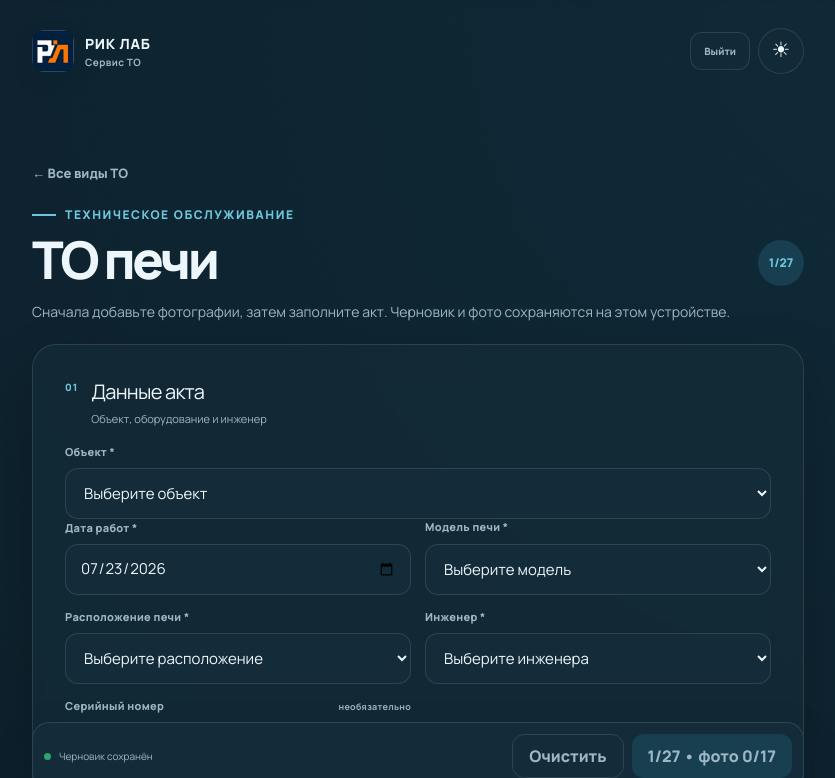
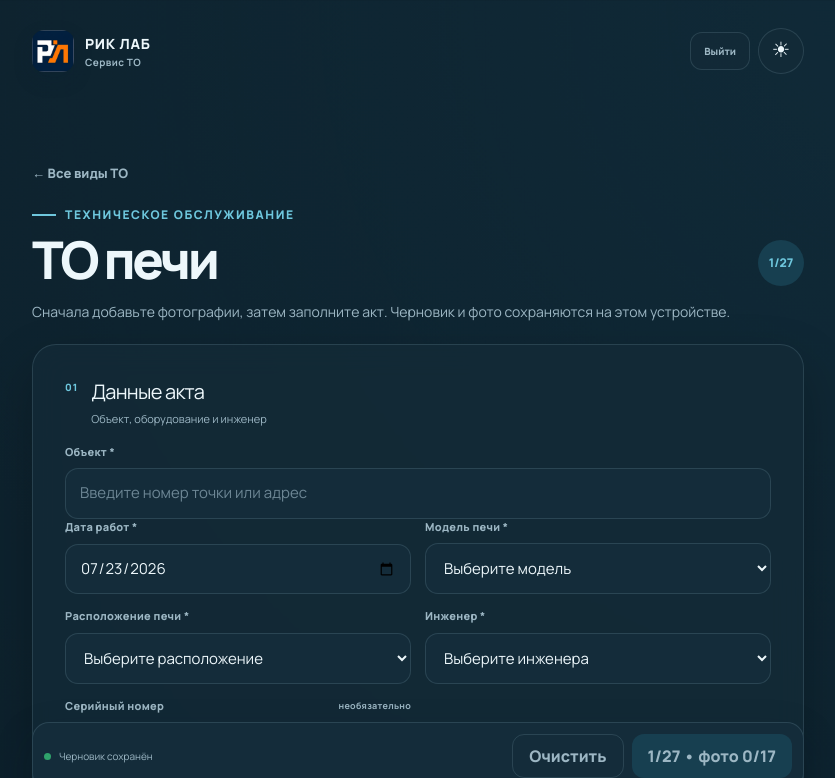
Before and after one commit to sbutovdodo-creator/service-to-reports, a Next.js app: page /to/ovens in a window 1280 px wide. Shown: the top 778 px of the page, without its empty margins (222-1057 px from the left). Built offline with nearby package versions, Linux system fonts and the light colour scheme.

Commit message:
Add searchable points and optional issue photos

```diff
--- a/app/globals.css
+++ b/app/globals.css
@@ -207,7 +207,15 @@ footer { padding-top: 20px; border-top: 1px solid var(--line); color: var(--mute
 .compact-heading > p { margin: 15px 0 0; color: var(--muted); font-size: 14px; line-height: 1.5; }
 .compact-act-form { margin-top: 22px; gap: 12px; }
 .compact-form-section { padding: clamp(18px, 3vw, 25px); }
-.object-field select { font-weight: 750; }
+.object-field input { font-weight: 750; }
+.object-combobox { position: relative; }
+.object-search-results { max-height: 320px; overflow-y: auto; position: absolute; z-index: 20; top: calc(100% + 6px); right: 0; left: 0; padding: 7px; border: 1px solid var(--line); border-radius: 14px; background: var(--surface-strong); box-shadow: 0 18px 42px rgba(10, 35, 48, .24); }
+.object-search-group > span { display: block; padding: 8px 9px 5px; color: var(--muted); font-size: 8px; font-weight: 850; letter-spacing: .08em; text-transform: uppercase; }
+.object-search-group button { width: 100%; padding: 9px; display: grid; grid-template-columns: minmax(54px, auto) 1fr; align-items: start; gap: 10px; border: 0; border-radius: 9px; background: transparent; color: var(--text); text-align: left; cursor: pointer; }
+.object-search-group button:hover, .object-search-group button:focus-visible, .object-search-group button[aria-selected="true"] { outline: none; background: var(--accent-soft); }
+.object-search-group button strong { color: var(--accent); font-size: 11px; }
+.object-search-group button small { color: var(--muted); font-size: 10px; line-height: 1.35; }
+.object-search-empty { margin: 0; padding: 16px 10px; color: var(--muted); text-align: center; font-size: 11px; }
 .object-summary { margin: 15px 0 18px; padding: 14px; display: grid; grid-template-columns: .7fr 1.3fr; gap: 12px; border-radius: 14px; background: var(--accent-soft); }
 .object-summary div { min-width: 0; }
 .object-summary span { display: block; margin-bottom: 4px; color: var(--muted); font-size: 9px; font-weight: 850; letter-spacing: .06em; text-transform: uppercase; }
--- a/app/to/ovens/page.tsx
+++ b/app/to/ovens/page.tsx
@@ -32,6 +32,7 @@ const CHECKLIST_KEY = "oven-checklist-draft-v1";
 const ACT_ENTRIES_KEY = "oven-act-entries-draft-v1";
 const STEP_KEY = "oven-maintenance-step-v1";
 const EXTRA_PHOTO_PREFIX = "extra-work-";
+const ISSUE_PHOTO_PREFIX = "unresolved-issue-";
 const SLOT_PHOTO_SEPARATOR = "--photo-";
 const IMAGE_FILE_EXTENSION = /\.(?:avif|heic|heif|jpe?g|png|webp)$/i;
 const technicians = ["Давыдов Алексей", "Кусков Сергей", "Пахомов Александр", "Рубцов Алексей", "Фефелов Сергей", "Эсанов Бахром", "Эсанбоев Анвар"];
@@ -41,6 +42,14 @@ function customerForObject(objectId: string) {
   if (/^0-\d+$/.test(objectId) || /^x[1-4]$/.test(objectId)) return "ООО «Пицца Венчур»";
   if (/^m(?:[1-9]|[12]\d|30)$/.test(objectId) || /^m27-/.test(objectId) || ["r1", "r2", "zh1", "zh2", "k1", "k2"].includes(objectId)) return "ООО «ДПМ Север»";
   return "";
+}
+
+function siteLabel(site: (typeof siteObjects)[number]) {
+  return `${site.code} — ${site.address}`;
+}
+
+function normalizeSearch(value: string) {
+  return value.toLocaleLowerCase("ru-RU").replace(/ё/g, "е").replace(/[^a-zа-я0-9]+/gi, " ").trim();
 }
 
 function localDate() {
@@ -83,6 +92,9 @@ export default function OvenMaintenancePage() {
   const [photoError, setPhotoError] = useState("");
   const [processingPhoto, setProcessingPhoto] = useState<string | null>(null);
   const [extraDragActive, setExtraDragActive] = useState(false);
+  const [issueDragActive, setIssueDragActive] = useState(false);
+  const [objectSearch, setObjectSearch] = useState("");
+  const [objectMenuOpen, setObjectMenuOpen] = useState(false);
 
   useEffect(() => {
     const savedTheme = window.localStorage.getItem("to-theme") as Theme | null;
@@ -95,6 +107,8 @@ export default function OvenMaintenancePage() {
       try {
         const restored = { ...initialData, ...JSON.parse(savedDraft) } as ActData;
         setForm({ ...restored, customer: customerForObject(restored.objectId) });
+        const restoredSite = siteObjects.find((site) => site.id === restored.objectId);
+        setObjectSearch(restoredSite ? siteLabel(restoredSite) : "");
       } catch { setForm({ ...initialData, date: localDate() }); }
     } else setForm({ ...initialData, date: localDate() });
 
@@ -150,6 +164,15 @@ export default function OvenMaintenancePage() {
   const completedRequiredPhotos = requiredPhotoSlots.filter((slot) => photos[slot.key]).length;
   const reportIsComplete = isComplete && completedRequiredPhotos === requiredPhotoSlots.length;
   const extraPhotos = Object.values(photos).filter((photo) => photo.key.startsWith(EXTRA_PHOTO_PREFIX)).sort((left, right) => left.updatedAt - right.updatedAt);
+  const issuePhotos = Object.values(photos).filter((photo) => photo.key.startsWith(ISSUE_PHOTO_PREFIX)).sort((left, right) => left.updatedAt - right.updatedAt);
+  const filteredSites = useMemo(() => {
+    const terms = normalizeSearch(objectSearch).split(" ").filter(Boolean);
+    if (!terms.length || form.objectId) return siteObjects;
+    return siteObjects.filter((site) => {
+      const searchable = normalizeSearch(`${site.code} ${site.address} ${site.group}`);
+      return terms.every((term) => searchable.includes(term));
+    });
+  }, [objectSearch, form.objectId]);
 
   function updateField<K extends keyof ActData>(field: K, value: ActData[K]) {
     setForm((current) => ({ ...current, [field]: value }));
@@ -158,6 +181,14 @@ export default function OvenMaintenancePage() {
   function selectObject(objectId: string) {
     const site = siteObjects.find((item) => item.id === objectId);
     setForm((current) => ({ ...current, objectId, objectCode: site?.code ?? "", pizzeriaAddress: site?.address ?? "", customer: site ? customerForObject(site.id) : "" }));
+    if (site) setObjectSearch(siteLabel(site));
+  }
+
+  function searchObject(value: string) {
+    setObjectSearch(value);
+    setObjectMenuOpen(true);
+    const exactSite = siteObjects.find((site) => normalizeSearch(siteLabel(site)) === normalizeSearch(value));
+    selectObject(exactSite?.id ?? "");
   }
 
   function updateChecklist(itemId: string, patch: Partial<{ done: boolean; comment: string }>) {
@@ -231,9 +262,9 @@ export default function OvenMaintenancePage() {
     });
   }
 
-  async function addFilesToExtraPhotos(files: File[]) {
+  async function addFilesToPhotoCollection(prefix: string, files: File[]) {
     for (const [index, file] of files.entries()) {
-      const key = `${EXTRA_PHOTO_PREFIX}${Date.now()}-${index}-${Math.random().toString(36).slice(2, 7)}`;
+      const key = `${prefix}${Date.now()}-${index}-${Math.random().toString(36).slice(2, 7)}`;
       setProcessingPhoto(key);
       setPhotoError("");
       try {
@@ -251,7 +282,13 @@ export default function OvenMaintenancePage() {
   async function addExtraPhotos(event: ChangeEvent<HTMLInputElement>) {
     const files = Array.from(event.target.files ?? []);
     event.target.value = "";
-    await addFilesToExtraPhotos(files);
+    await addFilesToPhotoCollection(EXTRA_PHOTO_PREFIX, files);
+  }
+
+  async function addIssuePhotos(event: ChangeEvent<HTMLInputElement>) {
+    const files = Array.from(event.target.files ?? []);
+    event.target.value = "";
+    await addFilesToPhotoCollection(ISSUE_PHOTO_PREFIX, files);
   }
 
   async function handleExtraPhotoDrop(event: DragEvent<HTMLElement>) {
@@ -262,7 +299,18 @@ export default function OvenMaintenancePage() {
       setPhotoError("Перетаскивать можно только файлы изображений.");
       return;
     }
-    await addFilesToExtraPhotos(images);
+    await addFilesToPhotoCollection(EXTRA_PHOTO_PREFIX, images);
+  }
+
+  async function handleIssuePhotoDrop(event: DragEvent<HTMLElement>) {
+    event.preventDefault();
+    setIssueDragActive(false);
+    const images = acceptedDroppedImages(Array.from(event.dataTransfer.files));
+    if (!images.length) {
+      setPhotoError("Перетаскивать можно только файлы изображений.");
+      return;
+    }
+    await addFilesToPhotoCollection(ISSUE_PHOTO_PREFIX, images);
   }
 
   function updateActEntry(section: keyof ActEntries, index: number, value: string) {
@@ -380,7 +428,9 @@ export default function OvenMaintenancePage() {
     });
     const optimizedExtraPhotos = Object.values(sourcePhotos).filter((photo) => photo.key.startsWith(EXTRA_PHOTO_PREFIX)).sort((left, right) => left.updatedAt - right.updatedAt);
     const extraItems = optimizedExtraPhotos.map((photo, index) => ({ key: photo.key, title: `Дополнительные работы — фото ${index + 1}`, required: false }));
-    const photoItems = [...regularItems, ...extraItems];
+    const optimizedIssuePhotos = Object.values(sourcePhotos).filter((photo) => photo.key.startsWith(ISSUE_PHOTO_PREFIX)).sort((left, right) => left.updatedAt - right.updatedAt);
+    const issueItems = optimizedIssuePhotos.map((photo, index) => ({ key: photo.key, title: `Выявленные замечания — фото ${index + 1}`, required: false }));
+    const photoItems = [...regularItems, ...extraItems, ...issueItems];
     const body = new FormData();
     body.append("metadata", JSON.stringify({ act: form, entries: actEntries, photos: photoItems }));
     photoItems.forEach((item) => body.append(`photo:${item.key}`, sourcePhotos[item.key].blob, `${item.key}.jpg`));
@@ -393,6 +443,8 @@ export default function OvenMaintenancePage() {
     window.localStorage.removeItem(CHECKLIST_KEY);
     window.localStorage.removeItem(ACT_ENTRIES_KEY);
     setForm({ ...initialData, date: localDate() });
+    setObjectSearch("");
+    setObjectMenuOpen(false);
     setChecklist(emptyChecklist());
     setActEntries(emptyActEntries());
     clearStoredPhotos().catch(() => undefined);
@@ -418,8 +470,8 @@ export default function OvenMaintenancePage() {
       <form className="one-page-form" onSubmit={handleSubmit}>
         <section className="form-section compact-form-section act-data-section">
           <div className="checklist-section-heading"><span>01</span><div><h2>Данные акта</h2><p>Объект, оборудование и инженер</p></div></div>
-          <label className="field object-field"><span>Объект *</span><select value={form.objectId} onChange={(event) => selectObject(event.target.value)} required><option value="">Выберите объект</option>{siteGroups.map((group) => <optgroup label={group} key={group}>{siteObjects.filter((site) => site.group === group).map((site) => <option value={site.id} key={site.id}>{site.code} — {site.address}</option>)}</optgroup>)}</select></label>
-          {form.objectId && <div className="object-summary" aria-live="polite"><div><span>Заказчик</span><strong>{form.customer || "Будет добавлен позже"}</strong></div><div><span>Пиццерия</span><strong>{form.objectCode}</strong><p>{form.pizzeriaAddress}</p></div></div>}
+          <label className="field object-field"><span>Объект *</span><div className="object-combobox"><input value={objectSearch} onChange={(event) => searchObject(event.target.value)} onFocus={() => setObjectMenuOpen(true)} onBlur={() => window.setTimeout(() => setObjectMenuOpen(false), 120)} onKeyDown={(event) => { if (event.key === "Escape") setObjectMenuOpen(false); if (event.key === "Enter" && objectMenuOpen && !form.objectId && filteredSites[0]) { event.preventDefault(); selectObject(filteredSites[0].id); setObjectMenuOpen(false); } }} placeholder="Введите номер точки или адрес" role="combobox" aria-expanded={objectMenuOpen} aria-controls="object-search-results" aria-autocomplete="list" autoComplete="off" required />{objectMenuOpen && <div className="object-search-results" id="object-search-results" role="listbox">{filteredSites.length ? siteGroups.map((group) => { const groupSites = filteredSites.filter((site) => site.group === group); return groupSites.length ? <div className="object-search-group" key={group}><span>{group}</span>{groupSites.map((site) => <button type="button" role="option" aria-selected={site.id === form.objectId} onPointerDown={(event) => { event.preventDefault(); selectObject(site.id); setObjectMenuOpen(false); }} key={site.id}><strong>{site.code}</strong><small>{site.address}</small></button>)}</div> : null; }) : <p className="object-search-empty">Точки не найдены</p>}</div>}</div></label>
+          {form.objectId && <div className="object-summary" aria-live="polite"><div><span>Заказчик</span><strong>{form.customer}</strong></div><div><span>Пиццерия</span><strong>{form.objectCode}</strong><p>{form.pizzeriaAddress}</p></div></div>}
           <div className="compact-field-grid">
             <label className="field"><span>Дата работ *</span><input type="date" value={form.date} onChange={(event) => updateField("date", event.target.value)} required /></label>
             <label className="field"><span>Модель печи *</span><select value={form.ovenModel} onChange={(event) => updateField("ovenModel", event.target.value)} required><option value="">Выберите модель</option>{ovenModels.map((model) => <option value={model} key={model}>{model}</option>)}</select></label>
@@ -448,6 +500,21 @@ export default function OvenMaintenancePage() {
             </div>
             <span className="photo-drop-hint">или перетащите фотографии из папки сюда</span>
             {extraPhotos.length > 0 && <div className="extra-photo-grid">{extraPhotos.map((photo, index) => <PhotoPreviewCard photo={photo} label={`Фото ${index + 1}`} onDelete={deletePhoto} key={photo.key} />)}</div>}
+          </article>
+          <article
+            className={`photo-requirement-row extra-photo-row${issueDragActive ? " is-dragging" : ""}`}
+            onDragEnter={(event) => { if (event.dataTransfer.types.includes("Files")) { event.preventDefault(); setIssueDragActive(true); } }}
+            onDragOver={(event) => { if (event.dataTransfer.types.includes("Files")) { event.preventDefault(); event.dataTransfer.dropEffect = "copy"; setIssueDragActive(true); } }}
+            onDragLeave={(event) => { if (!(event.relatedTarget instanceof Node) || !event.currentTarget.contains(event.relatedTarget)) setIssueDragActive(false); }}
+            onDrop={handleIssuePhotoDrop}
+          >
+            <div className="photo-requirement-copy"><span>{String(photoRequirements.length + 2).padStart(2, "0")}</span><div><strong>Выявленные замечания</strong><small>Фото неисправностей, которые не удалось устранить во время ТО — необязательно</small></div></div>
+            <div className="extra-photo-actions">
+              <label className="camera-action">Камера<input type="file" accept="image/*,.heic,.heif,.avif,.webp" capture="environment" onChange={addIssuePhotos} /></label>
+              <label className="gallery-action">Галерея<input type="file" accept="image/*,.heic,.heif,.avif,.webp" multiple onChange={addIssuePhotos} /></label>
+            </div>
+            <span className="photo-drop-hint">или перетащите фотографии из папки сюда</span>
+            {issuePhotos.length > 0 && <div className="extra-photo-grid">{issuePhotos.map((photo, index) => <PhotoPreviewCard photo={photo} label={`Замечание — фото ${index + 1}`} onDelete={deletePhoto} key={photo.key} />)}</div>}
           </article>
           {photoError && <p className="pdf-error" role="alert">{photoError}</p>}
           <p className="photo-storage-note">Обязательные фото нужны только для формирования отдельного фотоотчёта. Условные фотографии помечены как необязательные.</p>
```
Also changed, not shown: worker/index.ts (+4 -4 lines).
